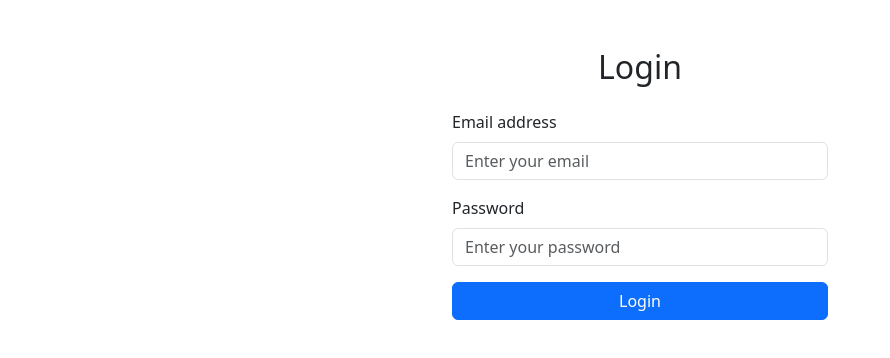
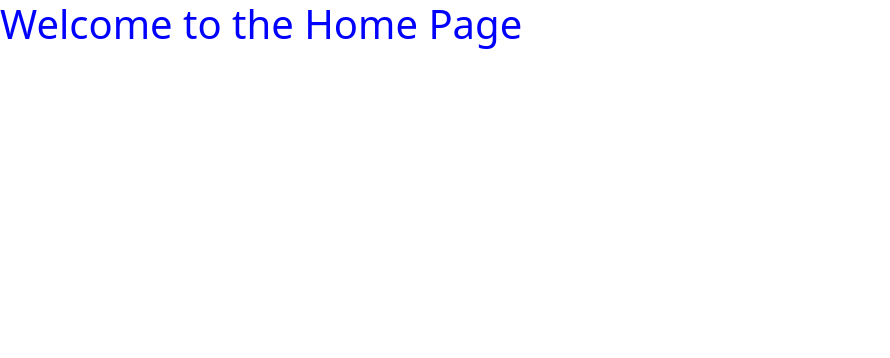
Before and after one commit to mirrosyaa/FileLabs, a React (Create React App) app in the folder client/: page /home in a window 1280 px wide. Shown: the top 358 px of the page, without its empty margins (0-890 px from the left). Built offline with nearby package versions, Linux system fonts and the light colour scheme.

Commit message:
Added navigator

```diff
--- a/client/package.json
+++ b/client/package.json
@@ -11,6 +11,7 @@
     "bootstrap": "^5.3.8",
     "react": "^19.2.0",
     "react-dom": "^19.2.0",
+    "react-router-dom": "^7.9.4",
     "react-scripts": "5.0.1",
     "web-vitals": "^2.1.4"
   },
--- a/client/src/App.js
+++ b/client/src/App.js
@@ -1,11 +1,18 @@
 import React from "react";
+import { BrowserRouter as Router, Routes, Route } from "react-router-dom";
 import LoginPage from "./pages/login";
+import HomePage from "./pages/homePage";
 
 function App() {
   return (
-    <div id="App Content">
-      <LoginPage />
-    </div>
+    <Router>
+      <div id="App Content">
+        <Routes>
+          <Route path="/" element={<LoginPage />} />
+          <Route path="/home" element={<HomePage />} />
+        </Routes>
+      </div>
+    </Router>
   );
 }
 
--- a/client/src/components/loginForm.jsx
+++ b/client/src/components/loginForm.jsx
@@ -1,7 +1,9 @@
 import { React, useState } from "react";
+import { useNavigate } from "react-router-dom";
 
 function LoginForm() {
   // Store the user's input in state variables
+  const navigate = useNavigate();
   const [email, setEmail] = useState("");
   const [password, setPassword] = useState("");
 
@@ -10,6 +12,7 @@ function LoginForm() {
     e.preventDefault(); // stop the page from reloading
     console.log("Email:", email);
     console.log("Password:", password);
+    navigate("/home");
 
     // You can add your login logic here (e.g., send to API)
   };
--- /dev/null
+++ b/client/src/pages/homePage.jsx
@@ -0,0 +1,6 @@
+import { React } from "react";
+
+function HomePage() {
+  return <h1>Welcome to the Home Page</h1>;
+}
+export default HomePage;
```
Also changed, not shown: 1 other file (tests, documents, lock files or other folders).
